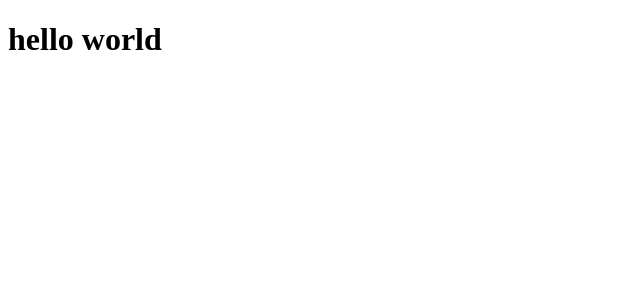
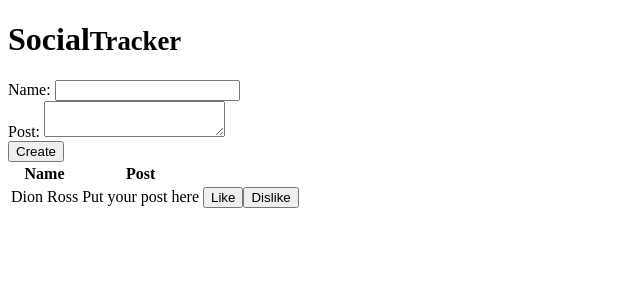
Before and after one commit to djon125/Social-Feed, a React (Create React App) app: page / in a window 1280 px wide. Shown: the top 300 px of the page, without its empty margins (0-640 px from the left). Built offline with nearby package versions, Linux system fonts and the light colour scheme.

Commit message:
added components + made functional app based off weight-tracker app

```diff
--- a/src/App.js
+++ b/src/App.js
@@ -1,8 +1,25 @@
+import React, { useState } from 'react';
+import CreatPost from './Components/CreatePost/CreatPost';
+import DisplayPosts from './Components/DisplayPosts/DisplayPosts';
+
+
 
 function App() {
+
+  const [entries, setEntries] = useState([{name: 'Dion Ross', post: 'Put your post here'}])
+
+  function addNewEntry(entry) {
+    let tempEntries = [...entries, entry];
+
+    setEntries(tempEntries);
+  }
+
   return (
     <div>
-<h1>hello world</h1>
+      <h1>Social
+      <small className='text-muted'>Tracker</small></h1>
+      <CreatPost addNewEntry={addNewEntry}/>
+      <DisplayPosts entries={entries}/>
     </div>
   );
 }
--- /dev/null
+++ b/src/Components/CreatePost/CreatPost.jsx
@@ -0,0 +1,34 @@
+import React, { useState } from 'react';
+
+
+const CreatPost = (props) => {
+
+    const [name, setName] = useState('');
+    const [post, setPost] = useState('');
+
+    function handleSubmit(event) {
+        event.preventDefault();
+        let newEntry = {
+            name: name,
+            post: post
+        };
+        console.log(newEntry);
+        props.addNewEntry(newEntry);
+    }
+
+    return (
+        <form onSubmit={handleSubmit}>
+            <div>
+                <label>Name: </label>
+                <input type="text" value={name} onChange={(event) => setName(event.target.value)}></input><br></br>
+            </div>
+            <div>
+                <label>Post: </label>
+                <textarea type="text" value={post} onChange={(event) => setPost(event.target.value)}></textarea>
+            </div>
+            <button type='submit'>Create</button>
+        </form>
+     );
+}
+
+export default CreatPost;
--- /dev/null
+++ b/src/Components/CustomButton/CustomButton.jsx
@@ -0,0 +1,24 @@
+import React, { useState } from 'react';
+import "../../App.css"
+
+
+const CustomButton = (props) => {
+
+
+    const [buttonClass, setButtonClass] = useState('inactive');
+
+    function handleClick(){
+        if(buttonClass === "inactive"){
+            setButtonClass('active');
+        }
+        else {
+            setButtonClass('inactive');
+        }
+    }
+        return (
+            <div>
+                <button className={buttonClass} onclick={handleClick}>{props.message}</button>
+            </div>
+        )
+
+}
--- /dev/null
+++ b/src/Components/DisplayPosts/DisplayPosts.jsx
@@ -0,0 +1,33 @@
+//import Entry from "../Entry";
+//import CustomButton from "./CustomButton";
+
+
+const DisplayPosts = (props) => {
+    return (
+        // <tbody>
+        //     {props.entries.map(entry => <tr><Post /></tr>)}
+        // </tbody>
+
+        <table className="table">
+            <thead>
+                <tr>
+                    <th>Name</th>
+                    <th>Post</th>
+                </tr>
+            </thead>
+            <tbody>
+                {props.entries.map((entry) => {
+                    return (
+                        <tr>
+                            <td>{entry.name}</td>
+                            <td>{entry.post}</td>
+                            <td><button className="buttonClass">Like</button><button>Dislike</button></td>
+                        </tr>
+                    );
+                })}
+            </tbody>
+        </table>
+     );
+}
+
+export default DisplayPosts;
--- /dev/null
+++ b/src/Components/Entry/Entry.jsx
@@ -0,0 +1,13 @@
+import React, { useState } from 'react';
+
+const Entry = (props) => {
+    return (
+        <>
+            <td>{props.entry.name}</td>
+            <td>{props.entry.post}</td>
+        </>
+
+     );
+}
+
+export default Entry;
```
Also changed, not shown: src/App.css (+12 -0 lines), src/Components/NavBar/NavBar.jsx (added), src/Components/Post/Post.jsx (added), src/NavBar/NavBar.jsx (deleted), src/Post/Post.jsx (deleted).
